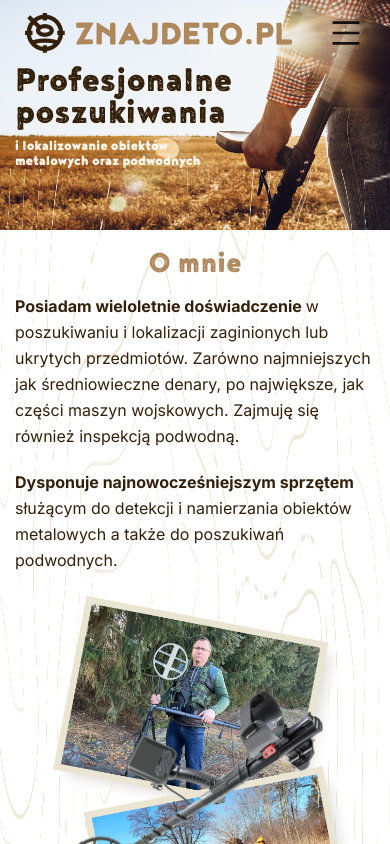
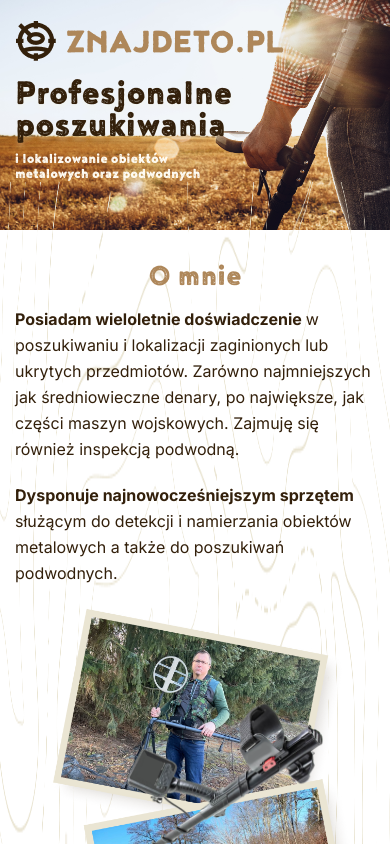
Before and after one commit to NatashaHatrum/ZnajdeTo, a React (Create React App) app: page / in a window 390 px wide. Shown: the top 844 px of the page. Built offline with nearby package versions, Linux system fonts and the light colour scheme; a web font is replaced by a local one.

Commit message:
<Deploy1>

```diff
--- a/src/App.css
+++ b/src/App.css
@@ -246,6 +246,14 @@ a:hover {
         margin: 0;
     }
 
+    @media only screen and (max-width: 600px) {
+        .logo {
+            padding-left: 16px;
+            padding-top: 8px;
+            padding-bottom: 0
+        }
+    }
+
     .navbar {
         font-family: 'NoyhABistro-Rough';
         font-weight: 400;
--- a/src/App.js
+++ b/src/App.js
@@ -19,7 +19,7 @@ function App() {
         <>
             <Layout>
                 <Header className='headerStyle'>
-                    <img alt={'image with shovel'} src={background} className='backgroundPhoto'/>
+                    <img src={background} className='backgroundPhoto'/>
                     <Head/>
                 </Header>
                 <Content className={'contentSection'} style={{
--- a/src/Components/Doświadczenie/Education.jsx
+++ b/src/Components/Doświadczenie/Education.jsx
@@ -29,7 +29,7 @@ const Education = () => {
             <img src={backgroundVector} className={style.backgroundVector}/>
             <Row id='002'>
                 <Col  lg={{span: 12, order: 0}} xs={{span: 3, order: 1}}>
-                    {imageTable2.map(el => <img src={el.src} className={el.className}/>)}
+                    {imageTable2.map((el, index) => <img key={index} src={el.src} className={el.className}/>)}
                 </Col>
                 <Col   lg={{span: 12,}} xs={{span: 24}}>
                     <h3 className={style.titleContent}>Doświadczenie</h3>
--- a/src/Components/Header/Header.jsx
+++ b/src/Components/Header/Header.jsx
@@ -1,15 +1,11 @@
 import React, {useEffect, useState} from 'react';
 import insert from './../../Image/Warstwa_1-2.png'
 import {Col, Row, Menu} from 'antd';
-import Kontakt from "../Kontakt/Kontakt";
-import Drawer from "antd/es/drawer";
-import MenuOutlined from "@ant-design/icons/es/icons/MenuOutlined";
-
 
 const AppMenu = ({isInline = false, setClose}) => {
 
     useEffect(() => {
-           window.scrollTo(0,0);
+        window.scrollTo(0, 0);
     }, [setClose]);
     return (
         <Menu
@@ -28,26 +24,22 @@ const AppMenu = ({isInline = false, setClose}) => {
                 {
                     label: <a className='linkMenu' href={'#001'}>O mnie</a>,
                     key: "001",
-                    onClick: setClose
                 },
 
                 {
                     label: <a className='linkMenu' href={'#002'}>Doświadczenie</a>,
                     key: "#002",
-                    onClick: setClose
                 },
 
                 {
                     label: <a className='linkMenu' href={'#003'}>Usługi</a>,
                     href: '#003',
                     key: "#003",
-                    onClick: setClose
                 },
                 {
-                    label: <a className='linkMenu'  href={'#004'}>Kontakt</a>,
+                    label: <a className='linkMenu' href={'#004'}>Kontakt</a>,
                     href: '#004',
                     key: "#004",
-                    onClick: setClose
                 },
 
             ]}
@@ -56,18 +48,17 @@ const AppMenu = ({isInline = false, setClose}) => {
 
 
 const Head = () => {
-    const [openMenu, setOpenMenu] = useState(false);
-    console.log(openMenu)
+    const [openMenu] = useState(false);
     return (
         <>
-            <Row>
-                <Col lg={{span: 8}} xs={{span: 18}} sm={{span: 8}}> <span> <img className='logo' src={insert}
+            <Row gutter={[0, 16]}>
+                <Col lg={{span: 8}} xs={{span: 24}} sm={{span: 8}}> <span> <img className='logo' src={insert}
                                                                                 alt='logo'/> </span></Col>
-                <Col lg={{span: 0}} xs={{span: 6}} sm={{span: 0}}>
+                {/*<Col lg={{span: 0}} xs={{span: 6}} sm={{span: 0}}>
                     <div><MenuOutlined className="burgierMienuIkons" onClick={() => {
                         setOpenMenu(true)
                     }}/></div>
-                </Col>
+                </Col>*/}
 
                 <Col lg={{span: 10, offset: 3}} sm={{span: 10, offset: 3}}> <span className='menuApp'><AppMenu/> </span></Col>
                 <Col lg={{span: 2}} xs={{span: 3}} sm={{span: 2}}>
@@ -87,22 +78,6 @@ const Head = () => {
                     </div>
                 </Col>
             </Row>
-            <Drawer open={openMenu}
-                    placement='top'
-                    onClose={() => {
-                        setOpenMenu(false)
-
-                          }}
-                    closable={false}
-                    style={{height: '60%', }}
-
-                /* bodyStyle={}*/>
-                <AppMenu isInline setClose={() => {
-                    setOpenMenu(false)
-
-
-                }} />
-                    </Drawer>
             {/* <Col flex={2}>
                     <span> <img className='logo' src={insert} alt='logo'/> </span>
                 </Col>
--- a/src/Components/Kontakt/Kontakt.jsx
+++ b/src/Components/Kontakt/Kontakt.jsx
@@ -1,5 +1,5 @@
 import style from './Kontakt.module.css';
-import {Col, Row, Space, Typography} from "antd";
+import {Col, Row} from "antd";
 import * as React from "react";
 import foto1 from './../../Image/Kontakt/chasing2 1.png'
 import foto2 from './../../Image/Kontakt/dron 2 1.png'
@@ -28,7 +28,7 @@ const Kontakt = () => {
                             <a href="tel:509451333">
                             <svg xmlns="http://www.w3.org/2000/svg" width="25" height="25" fill="currentColor"
                                  className="bi bi-telephone-fill" viewBox="0 0 16 16">
-                                <path fill-rule="evenodd"
+                                <path fillRule="evenodd"
                                       d="M1.885.511a1.745 1.745 0 0 1 2.61.163L6.29 2.98c.329.423.445.974.315 1.494l-.547 2.19a.678.678 0 0 0 .178.643l2.457 2.457a.678.678 0 0 0 .644.178l2.189-.547a1.745 1.745 0 0 1 1.494.315l2.306 1.794c.829.645.905 1.87.163 2.611l-1.034 1.034c-.74.74-1.846 1.065-2.877.702a18.634 18.634 0 0 1-7.01-4.42 18.634 18.634 0 0 1-4.42-7.009c-.362-1.03-.037-2.137.703-2.877L1.885.511z"/>
                             </svg>
                             </a>
--- a/src/Components/Servises/Servises.jsx
+++ b/src/Components/Servises/Servises.jsx
@@ -39,11 +39,11 @@ const Servises = () => {
                 <h3 className={style.titleContent}>Usługi</h3>
             </Row>
             <Row justify='center'  gutter={[0, 16]}>
-                {imageTable3.map((el) => <Col lg={{span: 4,}} xs={{span: 13}}> <img className={style.servisPhoto} src={el.src}/> </Col>)}
+                {imageTable3.map((el) => <Col key={el.key} lg={{span: 4,}} xs={{span: 13}}> <img className={style.servisPhoto} src={el.src}/> </Col>)}
                 <Col lg={{span: 4}} xs={{span: 13}} >
                     <div className={style.servisPhoto}>
-                    <img className={style.servisPhoto5} src={servisPhoto5}/>
-                    <img src={servisPhoto5a} className={style.servisPhoto5a}/>
+                    <img alt={'photo service'} className={style.servisPhoto5} src={servisPhoto5}/>
+                    <img alt={'photo service2'}  src={servisPhoto5a} className={style.servisPhoto5a}/>
                     <p className={style.servisPhoto5b}>Wydobycie obiektów <br/> żelaznych ze studni,<br/> kanałów itp.
                     </p>
                     </div>
@@ -61,7 +61,7 @@ const Servises = () => {
             </Row>
             <Row>
                 <Col span={24}>
-                    <img src={backgroundVector2} className={style.backgroundVector2}/>
+                    <img alt={'photo service3'} src={backgroundVector2} className={style.backgroundVector2}/>
                 </Col></Row>
 
 
```
Also changed, not shown: public/index.html (+3 -1 lines). Lines whose indentation alone changed are shown as unchanged.
